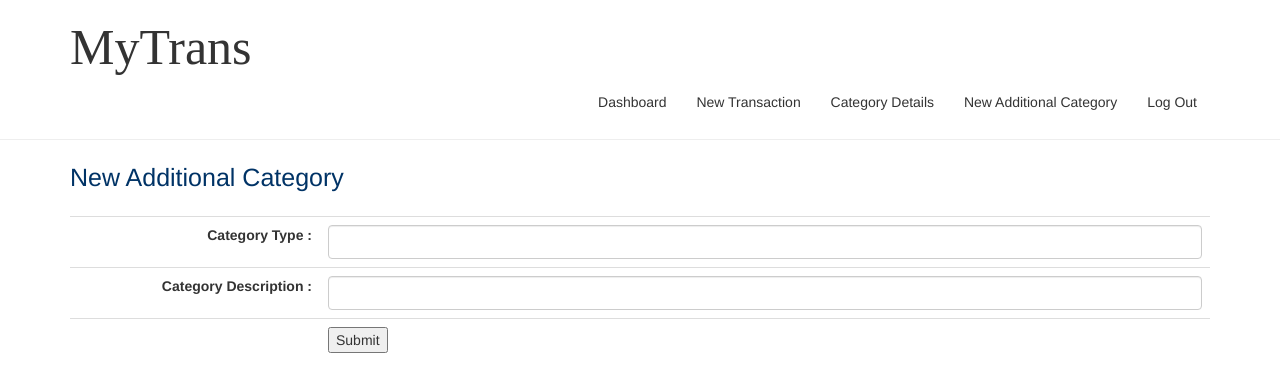
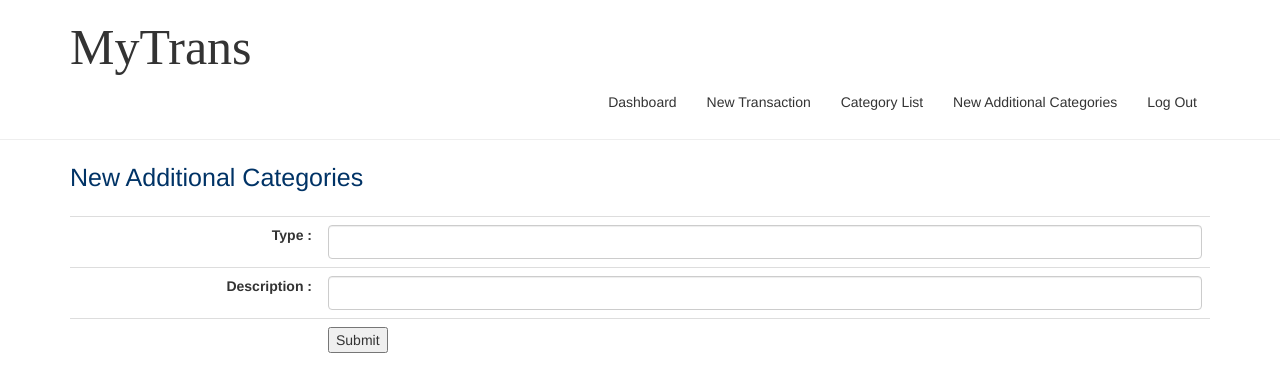
Before and after one commit to PROG8165-Grp9/Assign_4, a Django app: page /addcategory/ in a window 1280 px wide. Shown: the top 392 px of the page. Run offline with Django 3.2, Linux system fonts and the light colour scheme; some libraries are stand-ins or nearby versions.

Commit message:
small changes

```diff
--- a/Django_Assign/Django_Assign/templates/myTrans/AddCategory.html
+++ b/Django_Assign/Django_Assign/templates/myTrans/AddCategory.html
@@ -16,8 +16,8 @@
             <aside class="asideStyle">
                 <a href="{% url 'loadItems' %}" class="btn btn-default-header">Dashboard</a>
                 <a href="{% url 'addTrans' %}" class="btn btn-default-header">New Transaction</a>
-                <a href="{% url 'category' %}" class="btn btn-default-header">Category Details</a>
-                <a href="{% url 'addcategory' %}" class="btn btn-default-header">New Additional Category</a>
+                <a href="{% url 'category' %}" class="btn btn-default-header">Category List</a>
+                <a href="{% url 'addcategory' %}" class="btn btn-default-header">New Additional Categories</a>
                 <a href="{% url 'logout' %}" class="btn btn-default-header">Log Out</a>
             </aside>
         </div>
@@ -26,17 +26,17 @@
 
 			<form action="" method="post"  target="_self">{% csrf_token %}
 				<div class="container">
-				<div id="title">New Additional Category</div>
+				<div id="title">New Additional Categories</div>
 					<br>
 					<table class="table table-responsive">
 						<tr>
-							<td class="table_Lbl"><label for="Cate_Type"> Category Type : </label></td>
+							<td class="table_Lbl"><label for="Cate_Type">  Type : </label></td>
 							<td>
 							<input  name="Cate_Type" type="text" class="form-control">
 							</td>
 						</tr>
 						<tr>
-							<td class="table_Lbl"><label for="Cate_Desc"> Category Description : </label></td>
+							<td class="table_Lbl"><label for="Cate_Desc">  Description : </label></td>
 							<td>
 								<input name="Cate_Desc"
 									type="text" class=" form-control"
--- a/Django_Assign/Django_Assign/templates/myTrans/Category.html
+++ b/Django_Assign/Django_Assign/templates/myTrans/Category.html
@@ -14,11 +14,11 @@
             <section class="headerStyle">
             	<h1 class="logoStyle">MyTrans</h1>
             </section>
-            <aside class="asideStyle">
+             <aside class="asideStyle">
                 <a href="{% url 'loadItems' %}" class="btn btn-default-header">Dashboard</a>
                 <a href="{% url 'addTrans' %}" class="btn btn-default-header">New Transaction</a>
-                <a href="{% url 'category' %}" class="btn btn-default-header">Category Details</a>
-                <a href="{% url 'addcategory' %}" class="btn btn-default-header">New Additional Category</a>
+                <a href="{% url 'category' %}" class="btn btn-default-header">Category List</a>
+                <a href="{% url 'addcategory' %}" class="btn btn-default-header">New Additional Categories</a>
                 <a href="{% url 'logout' %}" class="btn btn-default-header">Log Out</a>
             </aside>
         </div>
--- a/Django_Assign/Django_Assign/templates/myTrans/Directory.html
+++ b/Django_Assign/Django_Assign/templates/myTrans/Directory.html
@@ -18,8 +18,8 @@
             <aside class="asideStyle">
                 <a href="{% url 'loadItems' %}" class="btn btn-default-header">Dashboard</a>
                 <a href="{% url 'addTrans' %}" class="btn btn-default-header">New Transaction</a>
-                <a href="{% url 'category' %}" class="btn btn-default-header">Category Details</a>
-                <a href="{% url 'addcategory' %}" class="btn btn-default-header">New Additional Category</a>
+                <a href="{% url 'category' %}" class="btn btn-default-header">Category List</a>
+                <a href="{% url 'addcategory' %}" class="btn btn-default-header">New Additional Categories</a>
                 <a href="{% url 'logout' %}" class="btn btn-default-header">Log Out</a>
             </aside>
         </div>
--- a/Django_Assign/Django_Assign/templates/myTrans/NewTransaction.html
+++ b/Django_Assign/Django_Assign/templates/myTrans/NewTransaction.html
@@ -16,8 +16,8 @@
             <aside class="asideStyle">
                 <a href="{% url 'loadItems' %}" class="btn btn-default-header">Dashboard</a>
                 <a href="{% url 'addTrans' %}" class="btn btn-default-header">New Transaction</a>
-                <a href="{% url 'category' %}" class="btn btn-default-header">Category Details</a>
-                <a href="{% url 'addcategory' %}" class="btn btn-default-header">New Additional Category</a>
+                <a href="{% url 'category' %}" class="btn btn-default-header">Category List</a>
+                <a href="{% url 'addcategory' %}" class="btn btn-default-header">New Additional Categories</a>
                 <a href="{% url 'logout' %}" class="btn btn-default-header">Log Out</a>
             </aside>
         </div>
--- a/Django_Assign/Django_Assign/templates/myTrans/TransacDetails.html
+++ b/Django_Assign/Django_Assign/templates/myTrans/TransacDetails.html
@@ -16,8 +16,8 @@
             <aside class="asideStyle">
                 <a href="{% url 'loadItems' %}" class="btn btn-default-header">Dashboard</a>
                 <a href="{% url 'addTrans' %}" class="btn btn-default-header">New Transaction</a>
-                <a href="{% url 'category' %}" class="btn btn-default-header">Category Details</a>
-                <a href="{% url 'addcategory' %}" class="btn btn-default-header">New Additional Category</a>
+                <a href="{% url 'category' %}" class="btn btn-default-header">Category List</a>
+                <a href="{% url 'addcategory' %}" class="btn btn-default-header">New Additional Categories</a>
                 <a href="{% url 'logout' %}" class="btn btn-default-header">Log Out</a>
             </aside>
         </div>
```
